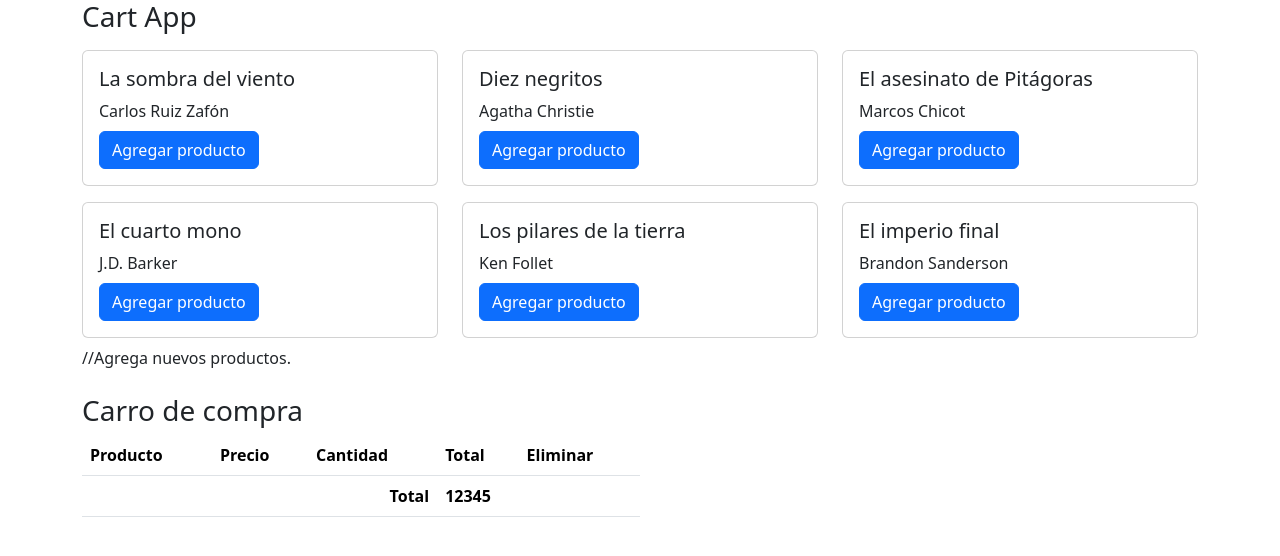
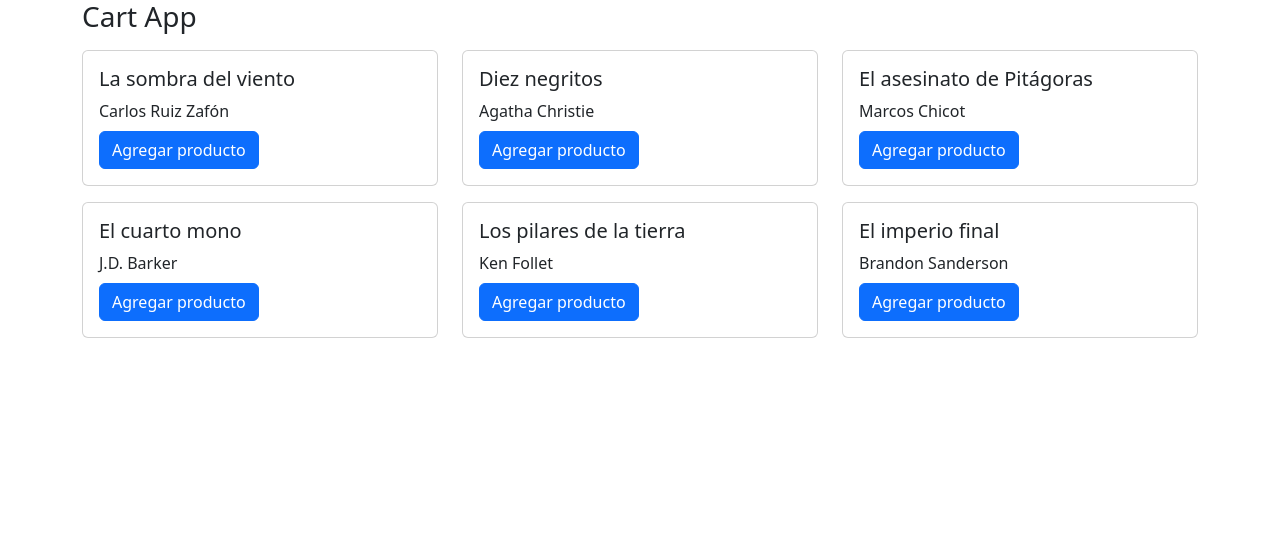
Before and after one commit to APoves/DAW-aprendizaje, a React (Vite) app in the folder Cart (React)/: page / in a window 1280 px wide. Shown: the top 556 px of the page. Built offline with nearby package versions, Linux system fonts and the light colour scheme.

Commit message:
add menu hiding

```diff
--- a/Cart (React)/src/CartApp.jsx
+++ b/Cart (React)/src/CartApp.jsx
@@ -13,7 +13,7 @@
 
     const [ cartItems, setCartItems ] = useState(initialCartItems);
 
-    //Añadir productos al carro:
+    {/* Agrega nuevos productos */}
     const handlerAddProductCart = (product) => {
         //Modificación de cantidades de producto (hay dos opciones)
 
@@ -82,11 +82,15 @@
             <div className="container">
 
                 <h3>Cart App</h3>
-                <CatalogDetails handler = { product => handlerAddProductCart (product) } /> //Agrega nuevos productos.
+                <CatalogDetails handler = { product => handlerAddProductCart (product) } /> {/* Agrega nuevos productos */}
 
-                <div className="my-4 w-50">
-                    <CartDetails items = { cartItems } handlerDelete = {handlerDeleteProductCart}/>
-                </div>
+                {/* Ocultar carrito (con operador ternario) */}
+                { cartItems?.length <= 0 ||
+                (
+                    <div className="my-4 w-50">
+                        <CartDetails items = { cartItems } handlerDelete = {handlerDeleteProductCart}/>
+                    </div>
+                )}
 
             </div>
         </>
```
